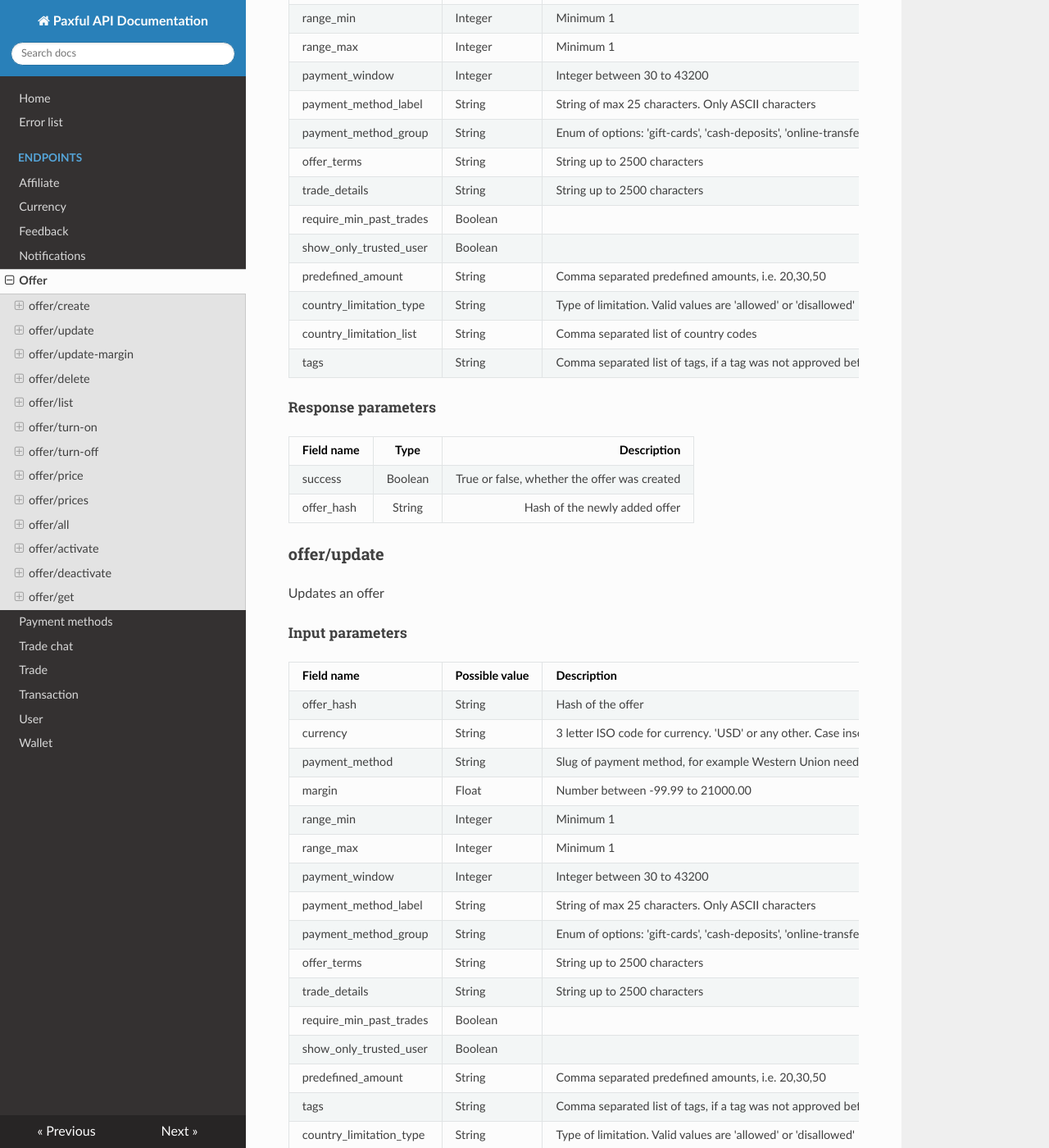
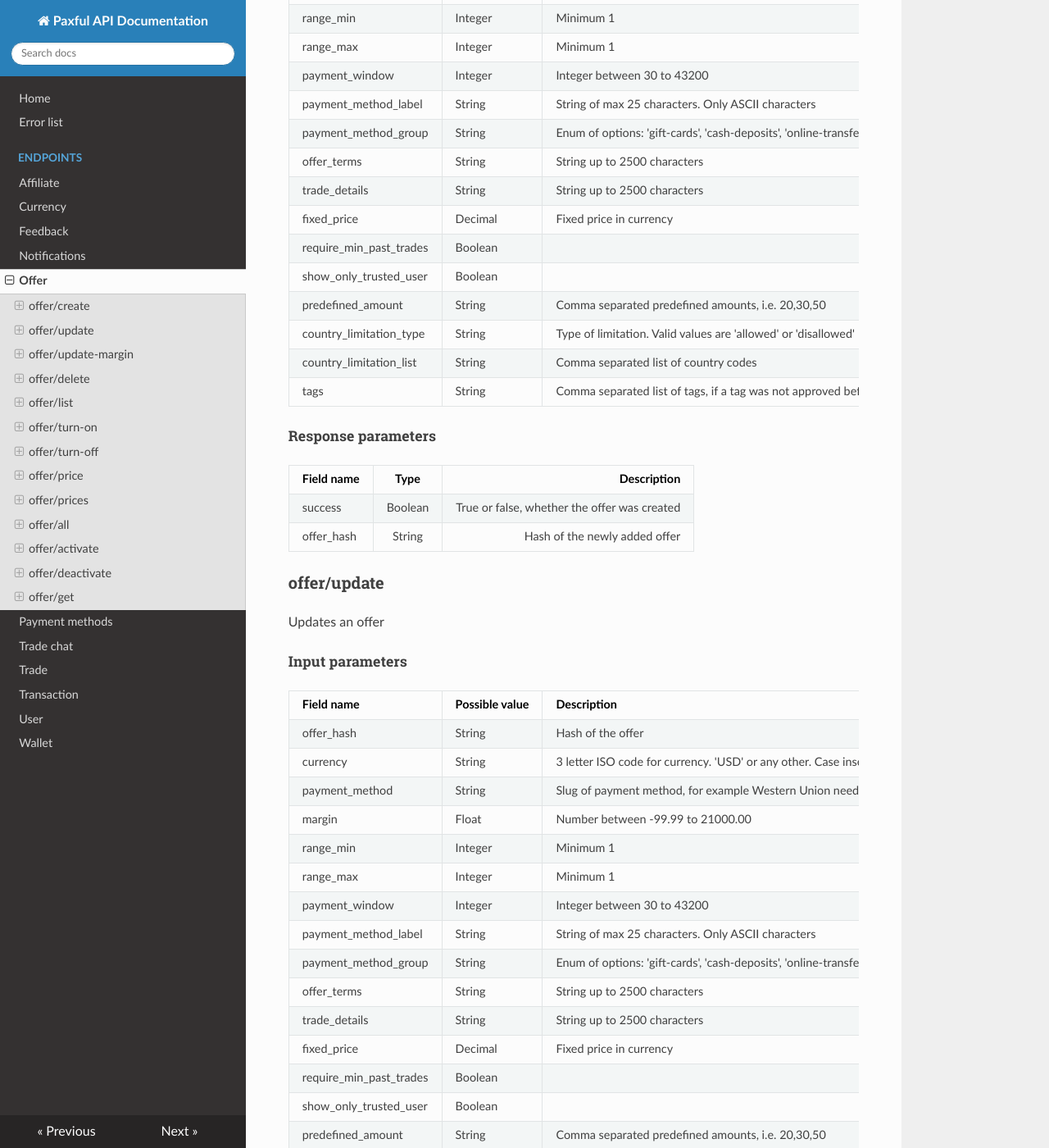
Before and after one commit to paxful/api-docs, an MkDocs documentation site: the page built from docs/endpoints/offer.md, in a window 1280 px wide and 1400 px high, scrolled down 470 px. Shown: the whole window at 82% size. Built offline with MkDocs 1.6.1, drawn with Linux system fonts in a browser that asks for light colours; nearby versions of some CDN libraries.

Commit message:
CHANGE: fixed_price for offer create/update

```diff
--- a/docs/endpoints/offer.md
+++ b/docs/endpoints/offer.md
@@ -19,6 +19,7 @@ Create an Offer
 | payment_method_group   | String                  | Enum of options: 'gift-cards', 'cash-deposits', 'online-transfers', 'debitcredit-cards'. |          |
 | offer_terms            | String                  | String up to 2500 characters |     Yes     |
 | trade_details          | String                  | String up to 2500 characters |     Yes     |
+| fixed_price            | Decimal                 | Fixed price in currency |          |
 | require_min_past_trades| Boolean                 |                   |          |
 | show_only_trusted_user | Boolean                 |                   |          |
 | predefined_amount      | String                  | Comma separated predefined amounts, i.e. 20,30,50 |   |
@@ -52,6 +53,7 @@ Updates an offer
 | payment_method_group   | String                  | Enum of options: 'gift-cards', 'cash-deposits', 'online-transfers', 'debitcredit-cards'. |
 | offer_terms            | String                  | String up to 2500 characters |
 | trade_details          | String                  | String up to 2500 characters |
+| fixed_price            | Decimal                 | Fixed price in currency |          |
 | require_min_past_trades| Boolean                 |                   |
 | show_only_trusted_user | Boolean                 |                   |
 | predefined_amount      | String                  | Comma separated predefined amounts, i.e. 20,30,50 |   |
```
